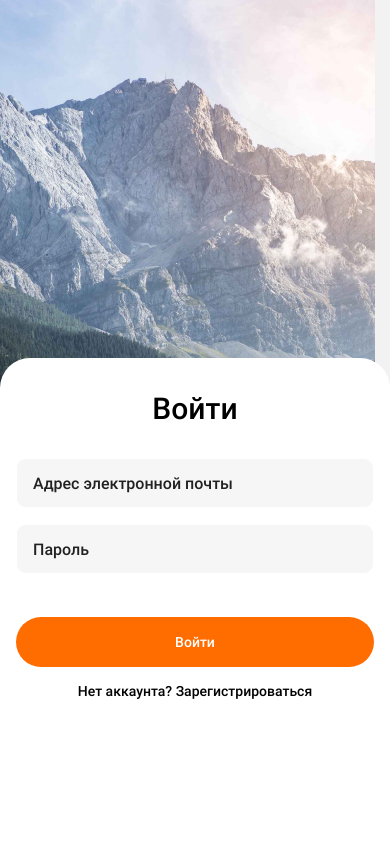
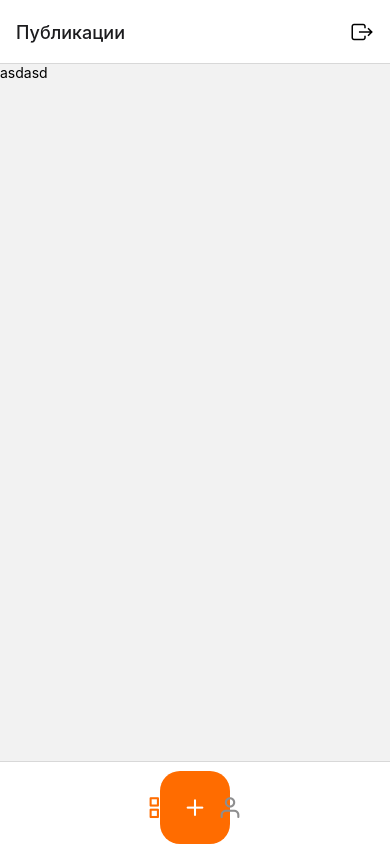
Before and after one commit to AndreySchulz/goit-react-native-hw-06, a React Native app: screen /Home in a window 390 px wide. Built offline with nearby package versions, Linux system fonts and the light colour scheme.

Commit message:
styled tab and add exit btn

```diff
--- a/App.js
+++ b/App.js
@@ -15,7 +15,7 @@
 
 export default function App() {
   const [isLoadingFonts, setIsLoadingFonts] = useState(false);
-  const routing = routes(null);
+  const routing = routes({});
 
   if (!isLoadingFonts) {
     return (
--- a/Screens/Main/Home/Home.js
+++ b/Screens/Main/Home/Home.js
@@ -1,9 +1,12 @@
 import { createBottomTabNavigator } from "@react-navigation/bottom-tabs";
 import { NavigationContainer } from "@react-navigation/native";
+import { Feather } from "@expo/vector-icons";
+import { Ionicons } from "@expo/vector-icons";
 
 import PostsScreen from "../PostsScreen/PostsScreen";
 import ProfileScreen from "../ProfileScreen/ProfileScreen";
 import CreatePostsScreen from "../CreatePostsScreen/CreatePostsScreen";
+import { styles } from "./HomeStyled";
 
 import {
   Text,
@@ -16,19 +19,36 @@
   Keyboard,
   ImageBackground,
 } from "react-native";
-import { Feather } from "@expo/vector-icons";
 
 const HomeTabs = createBottomTabNavigator();
 
 const Home = ({ navigation }) => {
   return (
-    <HomeTabs.Navigator tabBarOptions={{ showLabel: false }}>
+    <HomeTabs.Navigator
+      tabBarOptions={{
+        showLabel: false,
+      }}
+      screenOptions={{
+        tabBarActiveTintColor: "#FF6C00",
+        tabBarStyle: styles.tabBar,
+
+        headerRightContainerStyle: styles.exitBtn,
+      }}
+    >
       <HomeTabs.Screen
         name="Публикации"
         component={PostsScreen}
         options={{
           tabBarIcon: ({ focused, color, size }) => (
             <Feather name="grid" size={size} color={color} />
+          ),
+          headerRight: () => (
+            <Ionicons
+              name="exit-outline"
+              size={24}
+              color="black"
+              onPress={() => alert("This is a button!")}
+            />
           ),
         }}
       />
@@ -37,11 +57,13 @@
         component={CreatePostsScreen}
         options={{
           tabBarIcon: ({ focused, color, size }) => (
-            <Feather name="plus" size={size} color={color} />
+            <Feather name="plus" size={size} color={"#FFFFFF"} />
           ),
+
           tabBarButton: (props) => (
             <TouchableOpacity
               {...props}
+              style={styles.addBtn}
               onPress={() => {
                 navigation.navigate("Создать публикацию");
               }}
@@ -56,6 +78,15 @@
           tabBarIcon: ({ focused, color, size }) => (
             <Feather name="user" size={size} color={color} />
           ),
+
+          headerRight: () => (
+            <Ionicons
+              name="exit-outline"
+              size={24}
+              color="black"
+              onPress={() => alert("This is a button!")}
+            />
+          ),
         }}
       />
     </HomeTabs.Navigator>
--- /dev/null
+++ b/Screens/Main/Home/HomeStyled.js
@@ -0,0 +1,19 @@
+import { StyleSheet, Platform } from "react-native";
+
+export const styles = StyleSheet.create({
+  exitBtn: {
+    paddingRight: 16,
+  },
+  tabBar: {
+    paddingTop: 9,
+    height: 83,
+    alignItems: "center",
+    justifyContent: "center",
+  },
+  addBtn: {
+    width: 70,
+
+    borderRadius: 20,
+    backgroundColor: "#FF6C00",
+  },
+});
--- a/routes.js
+++ b/routes.js
@@ -6,43 +6,43 @@
 import CreatePostsScreen from "./Screens/Main/CreatePostsScreen/CreatePostsScreen";
 import CommentsScreen from "./Screens/Main/CommentsScreen/CommentsScreen";
 
-const Auth = createNativeStackNavigator();
+const Stack = createNativeStackNavigator();
 
 const routes = (isAuth) => {
   if (!isAuth) {
     return (
-      <Auth.Navigator>
-        <Auth.Screen
+      <Stack.Navigator>
+        <Stack.Screen
           name="Login"
           options={{
             headerShown: false,
           }}
           component={LoginScreen}
         />
-        <Auth.Screen
+        <Stack.Screen
           name="Registration"
           options={{ headerShown: false }}
           component={RegisterScreen}
         />
-      </Auth.Navigator>
+      </Stack.Navigator>
     );
   }
   return (
-    <Auth.Navigator
+    <Stack.Navigator
       screenOptions={{
         headerBackTitleVisible: false,
       }}
     >
-      <Auth.Screen
+      <Stack.Screen
         name="Home"
         options={{
           headerShown: false,
         }}
         component={Home}
       />
-      <Auth.Screen name="Создать публикацию" component={CreatePostsScreen} />
-      <Auth.Screen name="Комментарии" component={CommentsScreen} />
-    </Auth.Navigator>
+      <Stack.Screen name="Создать публикацию" component={CreatePostsScreen} />
+      <Stack.Screen name="Комментарии" component={CommentsScreen} />
+    </Stack.Navigator>
   );
 };
 
```
